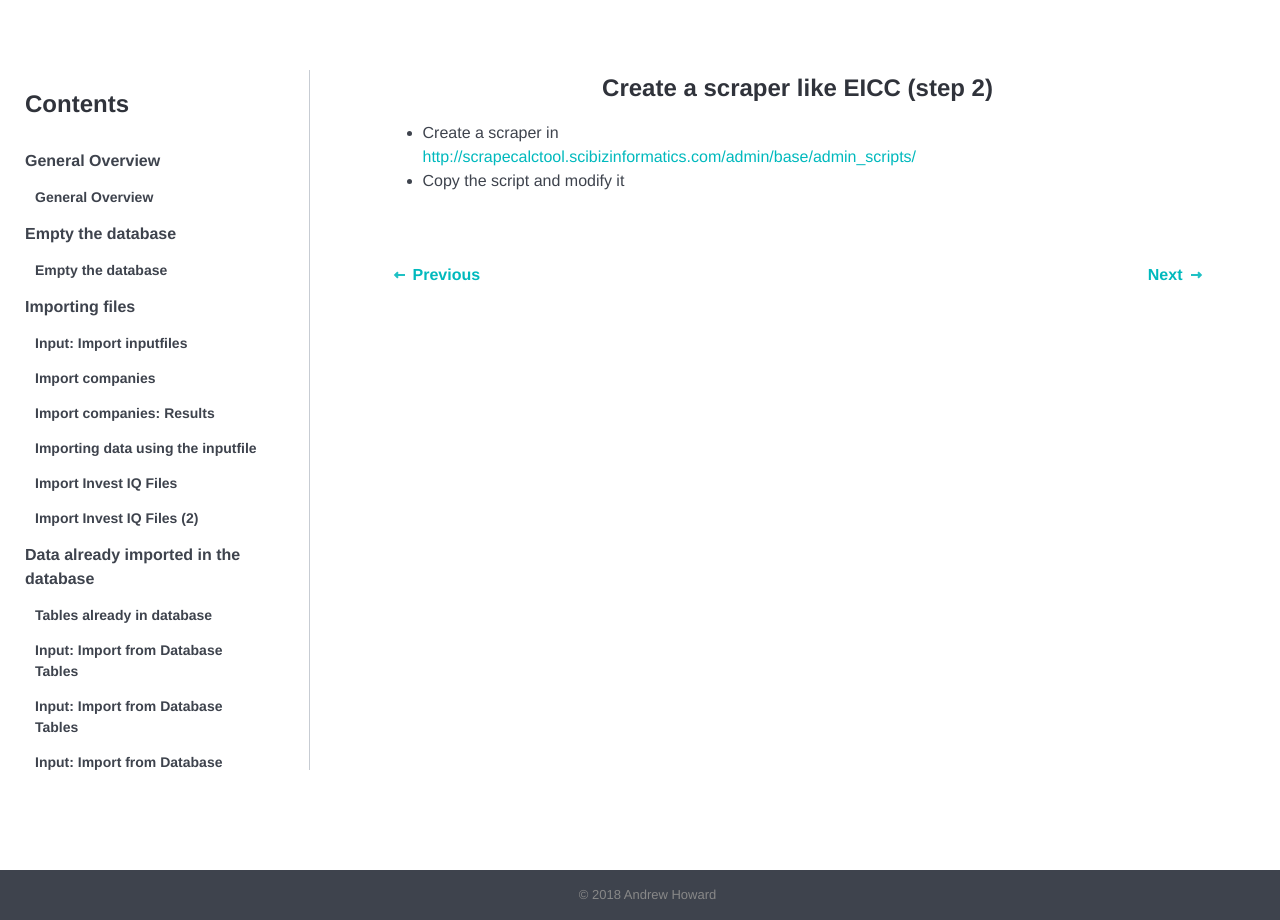
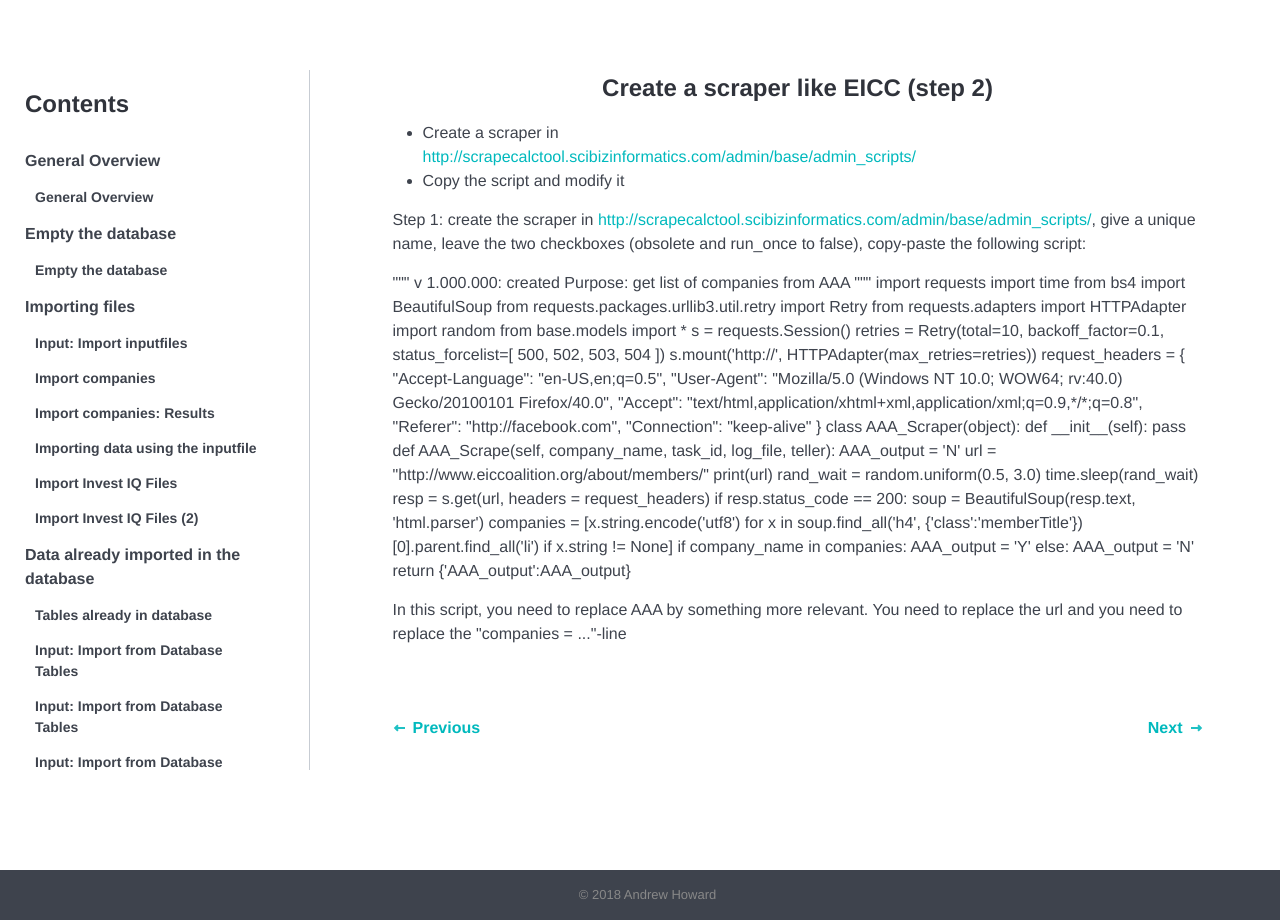
Before and after one commit to tkumpanenko/slides, a Jekyll site: the page built from _tutorials/095.html, in a window 1280 px wide. Built offline with Jekyll 4.4.1, drawn with Linux system fonts in a browser that asks for light colours.

Commit message:
Update from Forestry.io - 095.html

```diff
--- a/_tutorials/095.html
+++ b/_tutorials/095.html
@@ -4,13 +4,62 @@ topic: create-new-tables
 order: 2
 date: 2018-01-18 19:31:06 +0000
 ---
-
-
 <h4>Create a scraper like EICC (step 2)</h4>
 
 <ul>
 	<li>Create a scraper in
-		<br><a href="#">http://scrapecalctool.scibizinformatics.com/admin/base/admin_scripts/</a>
+		<br><a href="http://scrapecalctool.scibizinformatics.com/admin/base/admin_scripts/">http://scrapecalctool.scibizinformatics.com/admin/base/admin_scripts/</a>
 	</li>
 	<li>Copy the script and modify it</li>
 </ul>
+
+<p>Step 1: create the scraper in <a href="http://scrapecalctool.scibizinformatics.com/admin/base/admin_scripts/">http://scrapecalctool.scibizinformatics.com/admin/base/admin_scripts/</a>, give a unique name, leave the two checkboxes (obsolete and run_once to false), copy-paste the following script:</p>
+
+<p>
+"""
+v 1.000.000: created
+Purpose: get list of companies from AAA
+"""
+import requests
+import time
+from bs4 import BeautifulSoup
+from requests.packages.urllib3.util.retry import Retry
+from requests.adapters import HTTPAdapter
+import random
+from base.models import *
+s = requests.Session()
+retries = Retry(total=10,
+                backoff_factor=0.1,
+                status_forcelist=[ 500, 502, 503, 504 ])
+s.mount('http://', HTTPAdapter(max_retries=retries))
+request_headers = {
+    "Accept-Language": "en-US,en;q=0.5",
+    "User-Agent": "Mozilla/5.0 (Windows NT 10.0; WOW64; rv:40.0) Gecko/20100101 Firefox/40.0",
+    "Accept": "text/html,application/xhtml+xml,application/xml;q=0.9,*/*;q=0.8",
+    "Referer": "http://facebook.com",
+    "Connection": "keep-alive"
+}
+class AAA_Scraper(object):
+    def __init__(self):
+        pass
+
+    def AAA_Scrape(self, company_name, task_id, log_file, teller):
+        AAA_output = 'N'
+        url = "http://www.eiccoalition.org/about/members/"
+        print(url)
+        rand_wait = random.uniform(0.5, 3.0)
+        time.sleep(rand_wait)
+
+        resp = s.get(url, headers = request_headers)
+
+        if resp.status_code == 200:
+           soup = BeautifulSoup(resp.text, 'html.parser')
+           companies = [x.string.encode('utf8') for x in  soup.find_all('h4', {'class':'memberTitle'})[0].parent.find_all('li') if x.string != None]
+           if company_name in companies:
+               AAA_output = 'Y'
+           else:
+               AAA_output = 'N'
+           return {'AAA_output':AAA_output}
+</p>
+
+<p>In this script, you need to replace AAA by something more relevant. You need to replace the url and you need to replace the "companies = ..."-line </p>
```
